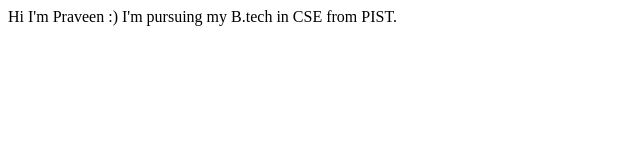
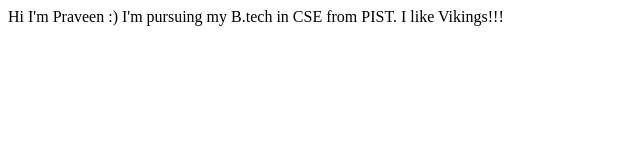
Before and after one commit to kwello/student-online-platform, a plain HTML site: page index.htm in a window 1280 px wide. Shown: the whole page, without its empty margins (0-640 px from the left). Drawn offline with Linux system fonts and the light colour scheme.

Commit message:
update : movie info

```diff
--- a/index.htm
+++ b/index.htm
@@ -9,5 +9,7 @@
 <body>
     Hi I'm Praveen :)
     I'm pursuing my B.tech in CSE from PIST.
+
+    I like Vikings!!!
 </body>
 </html>
```
